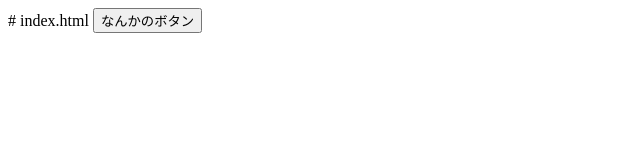
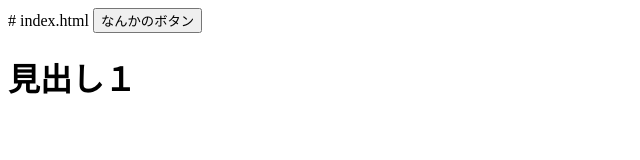
Before and after one commit to masakitano/test, a plain HTML site: page index.html in a window 1280 px wide. Shown: the whole page, without its empty margins (0-640 px from the left). Drawn offline with Linux system fonts and the light colour scheme.

Commit message:
h1追加

```diff
--- a/index.html
+++ b/index.html
@@ -8,5 +8,6 @@
   </head>
   <body>
     <button>なんかのボタン</button>
+    <h1>見出し１</h1>
   </body>
 </html>
```
